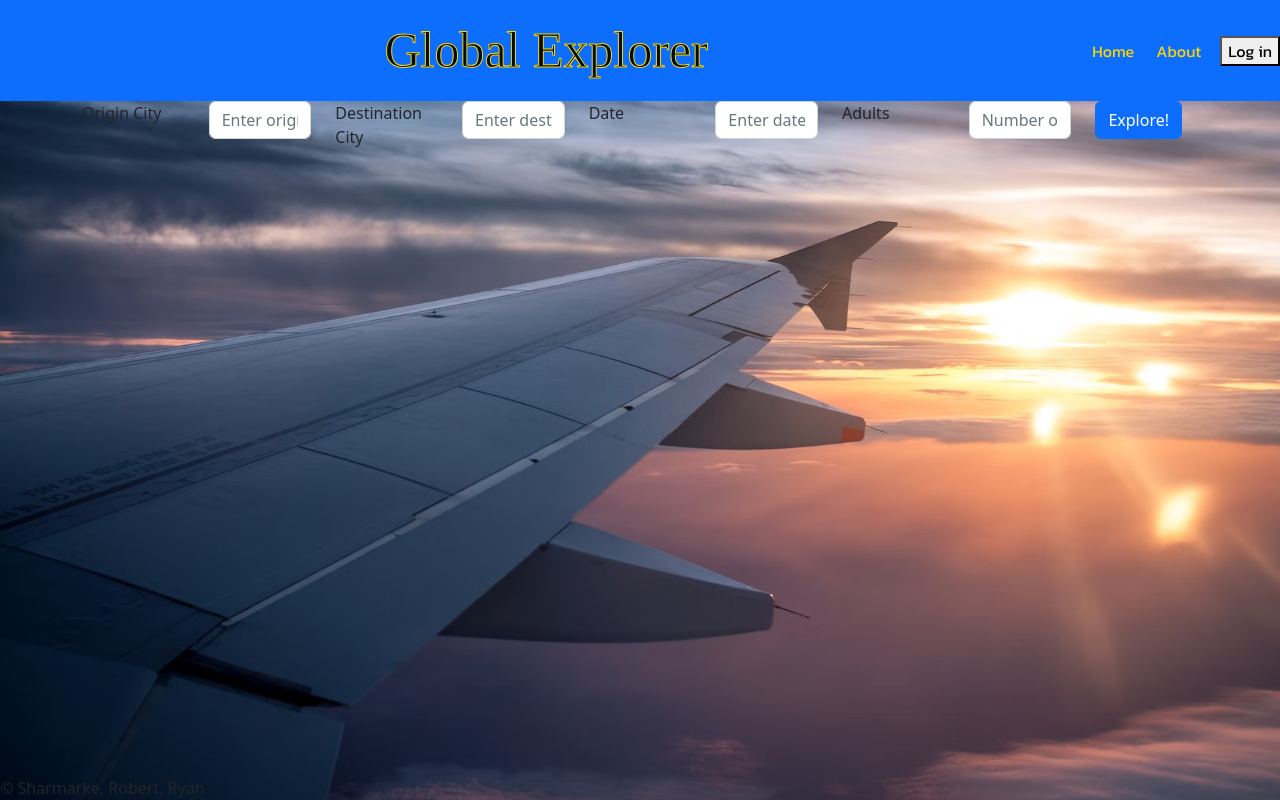
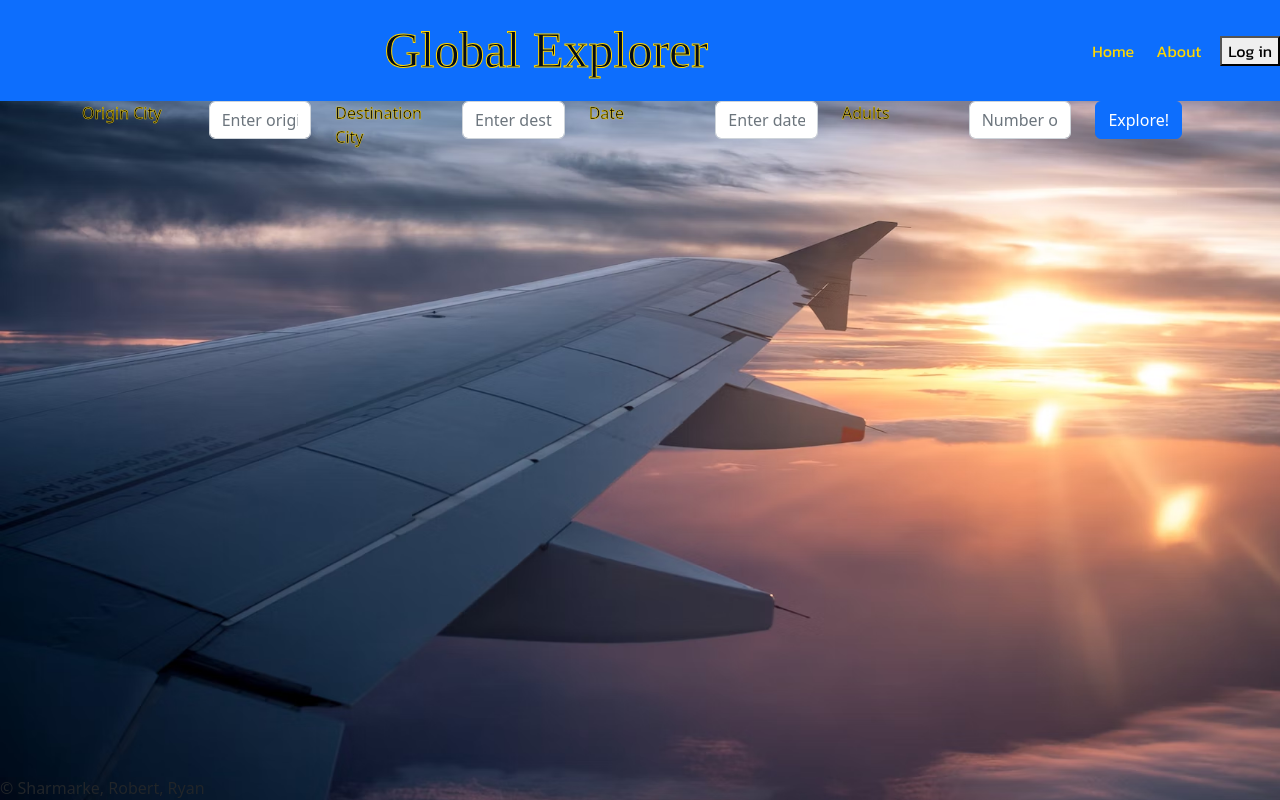
Before and after one commit to Global-Explorers/front-end, a React (Create React App) app: page / in a window 1280 px wide. Built offline with nearby package versions, Linux system fonts and the light colour scheme; a web font is replaced by a local one.

Commit message:
more css

```diff
--- a/src/App.js
+++ b/src/App.js
@@ -36,7 +36,7 @@ class App extends React.Component {
     return (
       <>
         <BrowserRouter>
-          <Header request={this.request} />
+          <Header id='header' request={this.request} />
           {/* <AuthButtons /> */}
           {/* {this.props.auth0.isAuthenticated ? <button onClick={this.request}>Make request</button> : null} */}
           <Routes>
--- a/src/BookFlight.js
+++ b/src/BookFlight.js
@@ -98,13 +98,13 @@ class BookFlight extends React.Component {
 
                     <Form onSubmit={this.flightData}>
                         <Row>
-                            <Col><Form.Label>Origin City</Form.Label>  </Col>
+                            <Col><Form.Label id='searchLable'>Origin City</Form.Label>  </Col>
                             <Col>  <Form.Control onInput={this.UpdateOriginCity} type="text" name="origin" placeholder="Enter origin code" /></Col>
-                            <Col> <Form.Label>Destination City</Form.Label>  </Col>
+                            <Col> <Form.Label id='searchLable'>Destination City</Form.Label>  </Col>
                             <Col>  <Form.Control onInput={this.UpdateDestinationCity} type="text" name="destination" placeholder="Enter destination code" /></Col>
-                            <Col> <Form.Label>Date</Form.Label>  </Col>
+                            <Col> <Form.Label id='searchLable'>Date</Form.Label>  </Col>
                             <Col> <Form.Control onInput={this.UpdateDeparture} type="text" name="date" placeholder="Enter date" /></Col>
-                            <Col> <Form.Label>Adults</Form.Label>  </Col>
+                            <Col> <Form.Label id='searchLable'>Adults</Form.Label>  </Col>
                             <Col> <Form.Control onInput={this.NumberOfAdults} type="text" name="adults" placeholder="Number of adults" /></Col>
                             <Col>  <Button type="submit">Explore!</Button></Col>
                         </Row>
--- a/src/style.css
+++ b/src/style.css
@@ -38,3 +38,19 @@ body, html{
     background-repeat: no-repeat;
     background-size: cover;
 }
+
+#searchLable{
+    color: black;
+    -webkit-text-stroke: .5px gold;
+font-size: ;
+}
+
+/* #root{
+outline-style: solid;
+border: 2px solid yellow;
+} */
+
+.nav {
+    outline-style: solid;
+border: 2px solid yellow;
+}
```
